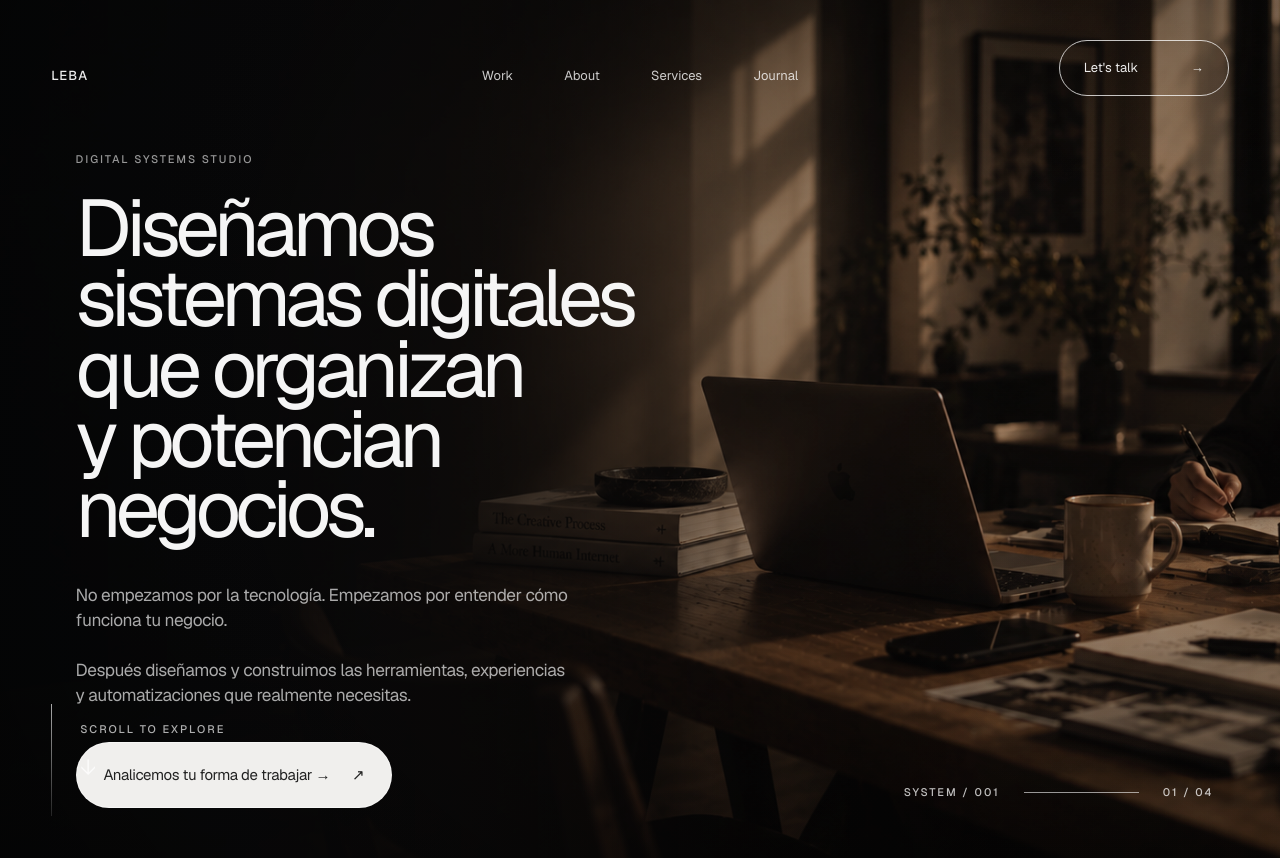
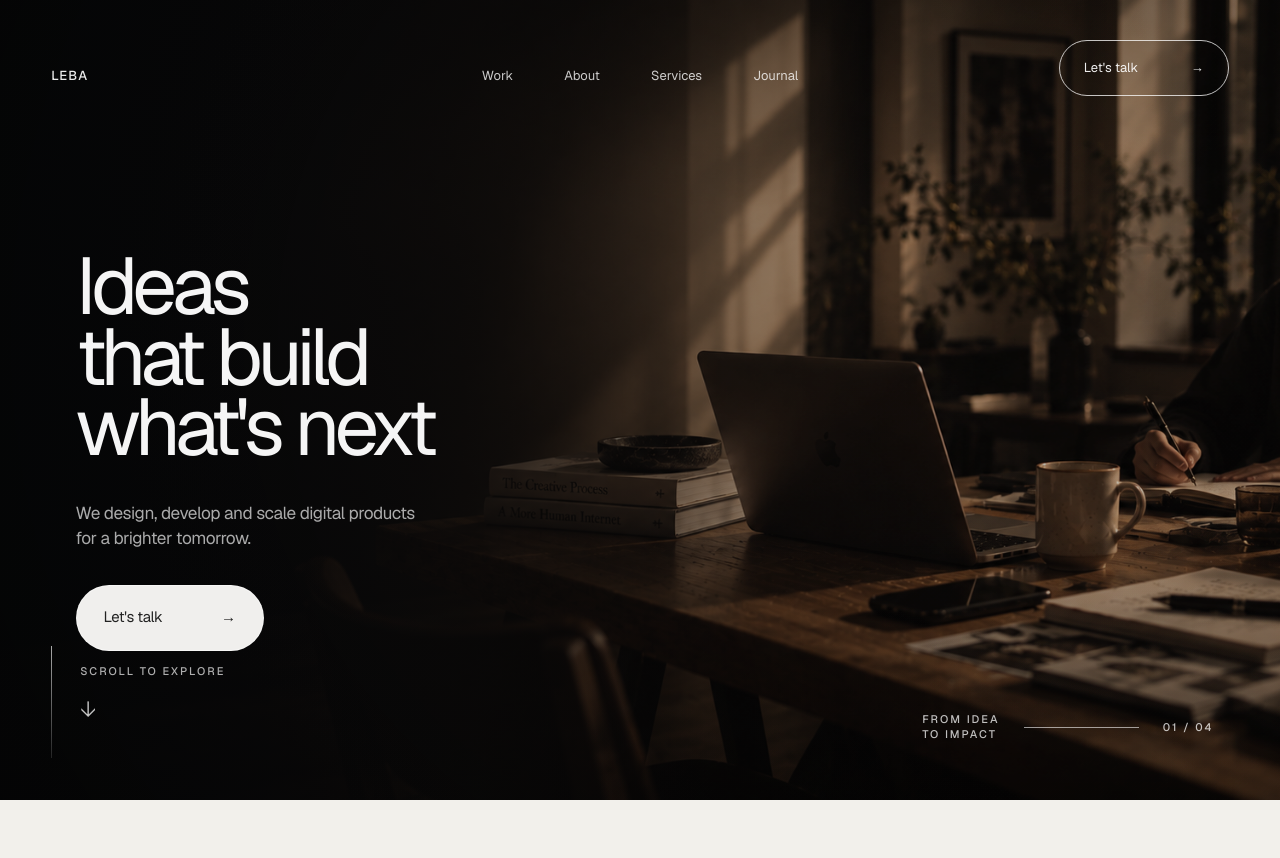
Before and after one commit to NicolasLlanos8799/weareleba, a Next.js app: page / in a window 1280 px wide. After the commit the page ends 800 px from the top, so only its background shows below. Built offline with nearby package versions, Linux system fonts and the light colour scheme.

Commit message:
feat: match hero text exactly to visual reference

```diff
--- a/components/sections/Hero.tsx
+++ b/components/sections/Hero.tsx
@@ -1,9 +1,6 @@
-import { homeContent } from "@/content/home";
 import { HeroReferenceVisual } from "@/components/hero/HeroReferenceVisual";
 
 export function Hero() {
-  const { hero } = homeContent;
-
   return (
     <section id="top" className="hero hero-cinematic" aria-labelledby="hero-title">
       <HeroReferenceVisual />
@@ -13,24 +10,21 @@ export function Hero() {
 
       <div className="hero-content">
         <div className="hero-copy-cinematic">
-          <p className="technical hero-eyebrow">{hero.eyebrow}</p>
           <h1 id="hero-title" className="hero-title">
-            {hero.headline}
+            Ideas<br />
+            that build<br />
+            what&apos;s next
           </h1>
 
           <p className="hero-body">
-            {hero.body.split("\n\n").map((paragraph, index) => (
-              <span key={index}>
-                {paragraph}
-                {index === 0 && <><br /><br /></>}
-              </span>
-            ))}
+            We design, develop and scale digital products<br />
+            for a brighter tomorrow.
           </p>
 
           <div className="hero-actions">
             <a className="button-primary focusable" href="#contact">
-              {hero.primaryCta}
-              <span aria-hidden="true">↗</span>
+              <span>Let&apos;s talk</span>
+              <span aria-hidden="true">→</span>
             </a>
           </div>
         </div>
@@ -44,7 +38,7 @@ export function Hero() {
         </div>
 
         <div className="hero-system-caption" aria-hidden="true">
-          <span className="technical">{hero.systemLabel}</span>
+          <span className="technical hero-system-copy">FROM IDEA<br />TO IMPACT</span>
           <span className="hero-caption-rule" />
           <span className="technical">01 / 04</span>
         </div>
```
